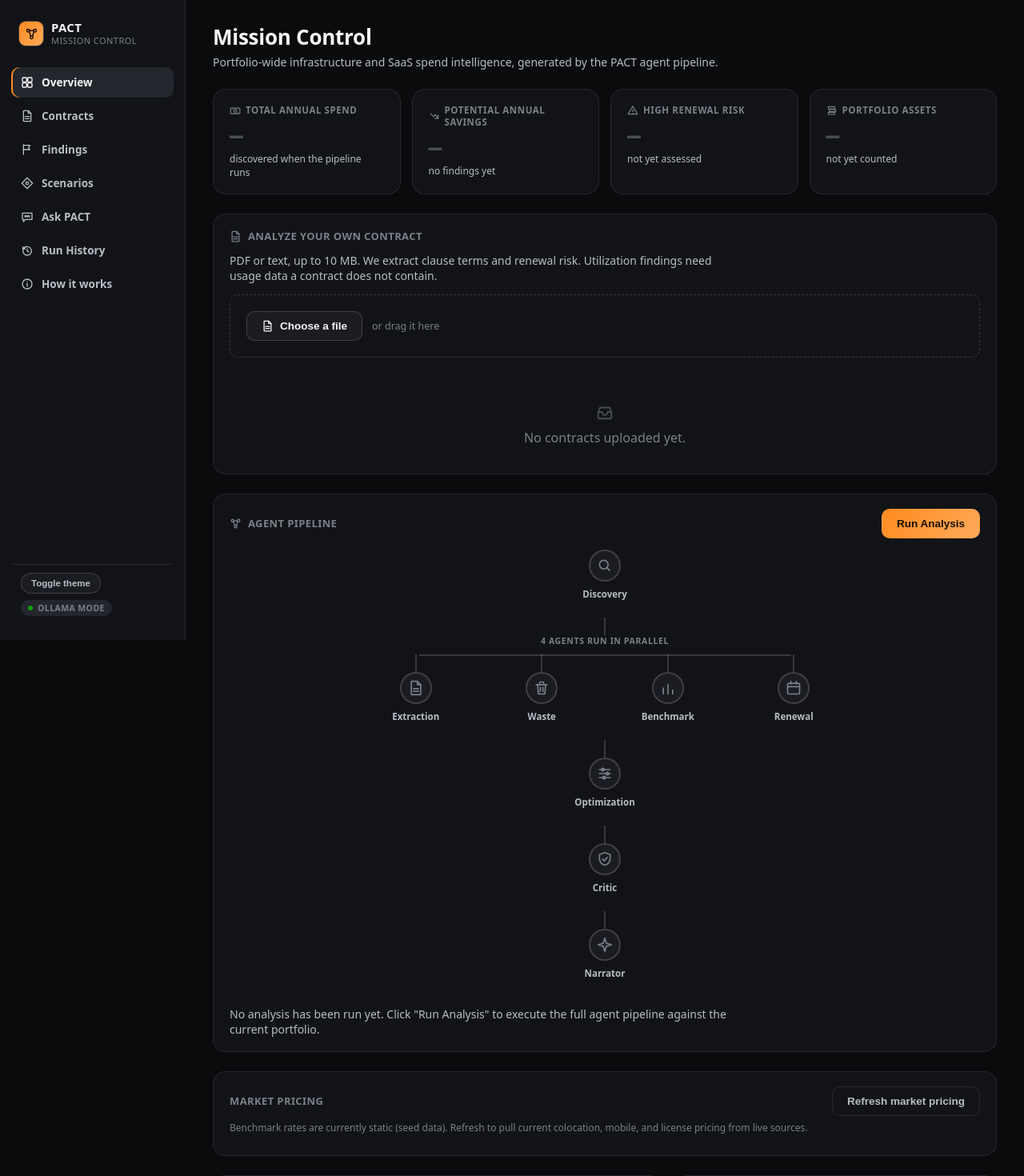
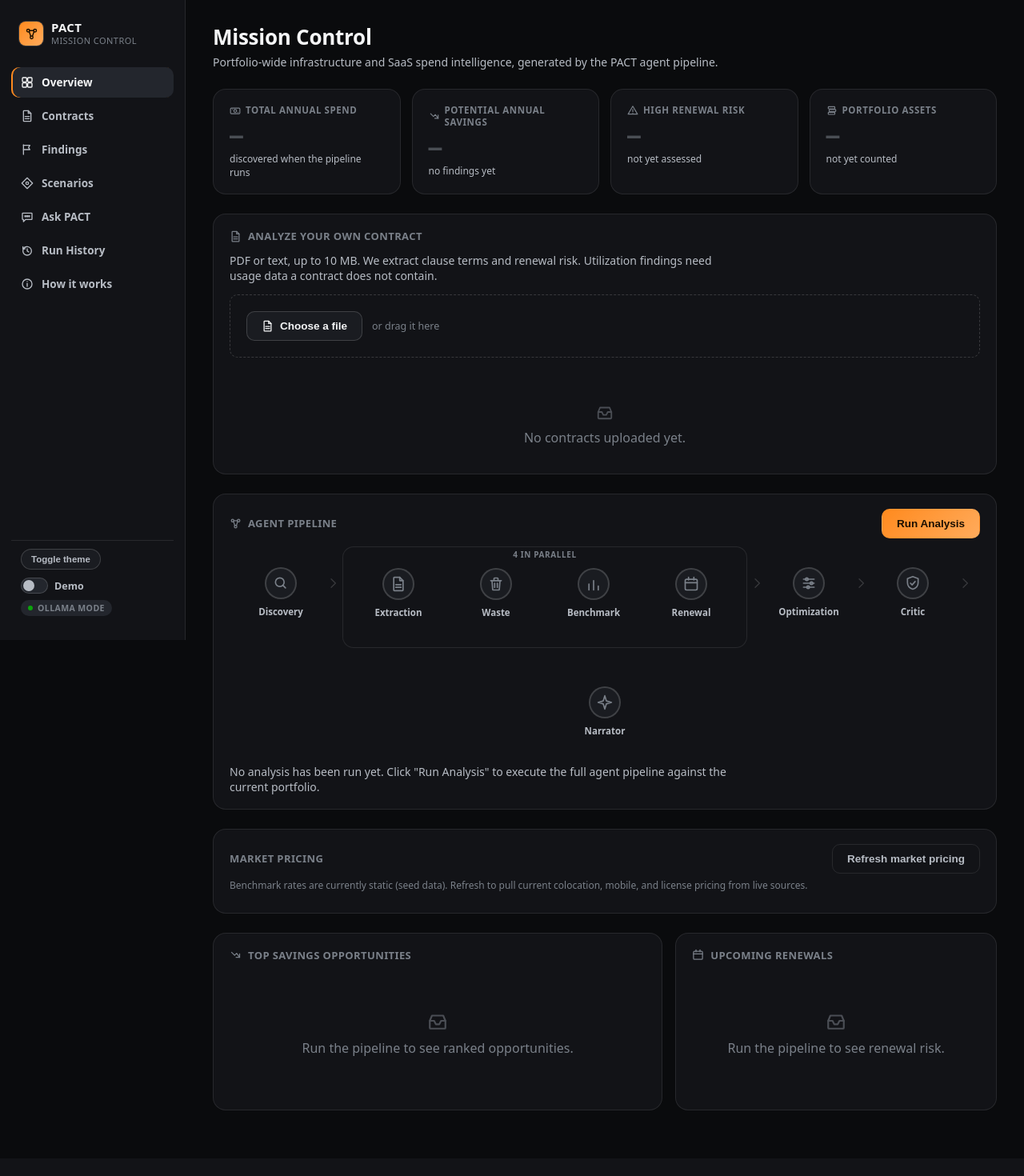
Before and after one commit to ryancblocker/infra-spend-intelligence, a FastAPI app: page / in a window 1280 px wide. Shown: the top 1470 px of the page at 80% size. After the commit the page ends 1388 px from the top, so only its background shows below. Run offline with FastAPI, Linux system fonts and the light colour scheme; data comes from the database, SQL or seed files in the repository.

Commit message:
Restore Demo Mode toggle; rebuild pipeline diagram as flat step row
- Restore app/orchestrator/demo.py (forces every agent onto the offline
  path for one run, regardless of Ollama/Anthropic configuration - a real
  configured run can take minutes, this stays fast). Adapted its
  fan-out event reordering to the current pipeline, which now emits
  started+completed per node (didn't exist when this was first built).
  No longer relabels output as "demo" - a demo run just shows as
  "offline" mode in Run History, same as any other offline run.
- Add the toggle back to the sidenav footer next to the theme toggle,
  via a global Alpine store (the footer is shared across every page;
  only Mission Control's pipeline runner consumes the setting).
- Replace the branching tree/line-art pipeline diagram with a flat
  left-to-right row of steps connected by static arrow glyphs (no
  positioned lines to misalign) - the four parallel agents are grouped
  in one bordered panel labeled "4 in parallel" instead of drawn lines
  reaching out to each one.
- Fix icon misalignment as detail text pops in during a run: every step
  reserves an identical fixed-height label slot before its icon (empty
  on plain steps, holding the real caption on the parallel group), and
  the row is top- instead of center-aligned, so an icon's position is
  fully decoupled from how much text renders below it.
- Fix a real overflow bug found while narrow-viewport testing: the
  parallel group refused to shrink, pushing content past the viewport
  edge at narrow widths.

Verified: 208/208 tests pass; live demo + real Ollama runs checked
end-to-end in-browser, both themes, desktop and 420px width, including
with deliberately mismatched detail-text lengths per step.

Co-Authored-By: Claude Sonnet 5 <noreply@anthropic.com>

```diff
--- a/app/main.py
+++ b/app/main.py
@@ -26,6 +26,7 @@ from starlette.requests import Request  # noqa: E402
 from app import config, views  # noqa: E402
 from app.data import seed_db  # noqa: E402
 from app.orchestrator import persistence  # noqa: E402
+from app.orchestrator.demo import run_demo_pipeline  # noqa: E402
 from app.orchestrator.events import DONE_SENTINEL, emit, emit_done, new_queue  # noqa: E402
 from app.orchestrator.graph import detail_for, run_pipeline  # noqa: E402
 from app.orchestrator.state import PipelineState  # noqa: E402
@@ -548,7 +549,7 @@ def api_runs():
     return {"runs": persistence.list_runs()}
 
 
-async def _execute_pipeline(q: "queue_module.Queue") -> None:
+async def _execute_pipeline(q: "queue_module.Queue", demo: bool = False) -> None:
     """Owns the pipeline's actual lifecycle - runs independently of whichever
     client's SSE connection happens to be watching it. A dropped connection
     (client timeout, closed tab) must not orphan a run mid-flight: real
@@ -565,9 +566,10 @@ async def _execute_pipeline(q: "queue_module.Queue") -> None:
     left held.
     """
     global _LAST_RUN
+    pipeline_fn = run_demo_pipeline if demo else run_pipeline
     try:
         final_state = await asyncio.wait_for(
-            asyncio.to_thread(run_pipeline, q), timeout=config.PIPELINE_TIMEOUT_SECONDS
+            asyncio.to_thread(pipeline_fn, q), timeout=config.PIPELINE_TIMEOUT_SECONDS
         )
         _LAST_RUN = final_state
         _record_node_details(final_state)
@@ -588,12 +590,12 @@ async def _execute_pipeline(q: "queue_module.Queue") -> None:
 
 
 @app.get("/api/run")
-async def api_run():
+async def api_run(demo: bool = False):
     if not _RUN_LOCK.acquire(blocking=False):
         raise HTTPException(status_code=409, detail="A pipeline run is already in progress")
 
     q = new_queue()
-    asyncio.create_task(_execute_pipeline(q))
+    asyncio.create_task(_execute_pipeline(q, demo))
 
     async def event_stream():
         ok = True
--- a/app/static/css/theme.css
+++ b/app/static/css/theme.css
@@ -382,15 +382,64 @@ tbody tr:hover { background: var(--surface-2); }
 tbody a.row-link { text-decoration: none; font-weight: 700; color: var(--ink-primary); }
 tbody a.row-link:hover { color: var(--brand); }
 
-/* --- pipeline visualization --- */
+/* --- pipeline visualization ---
+   A flat row of steps, left to right - no branch lines, no coordinate math
+   to keep in sync with anything. Discovery, then the four agents it fans
+   out to (grouped in one shared box so "these run together" is shown by
+   containment, not by drawing a line to each one), then Optimization,
+   Critic, Narrator. Every arrow is a static character between flex items,
+   not a positioned line - there is nothing here that can misalign. */
 
-.pipeline-node {
+/* Icons must stay level regardless of how long each step's detail text
+   turns out to be - detail is the LAST thing in each step, so as long as
+   every step (and the parallel group, and each arrow) is top-aligned
+   within the row, nothing that renders below the icon can ever move it.
+   The one thing that must be constructed carefully: the parallel group
+   has its own "N in parallel" caption that a plain step doesn't, which
+   would otherwise push its icons down relative to a plain step's. Every
+   item here reserves an identical label-slot - real text in the group,
+   empty everywhere else, same fixed height in both cases - so every
+   icon starts from the same offset by construction, not by matching
+   guessed pixel values. */
+
+.pipeline-steps {
+  display: flex;
+  flex-wrap: wrap;
+  align-items: flex-start;
+  justify-content: center;
+  gap: 4px;
+  row-gap: 22px;
+  padding: 4px 2px;
+}
+
+.pipeline-step-label-slot {
+  height: 18px;
+  line-height: 18px;
+  font-size: 10px;
+  font-weight: 800;
+  letter-spacing: 0.06em;
+  text-transform: uppercase;
+  color: var(--ink-muted);
+  text-align: center;
+}
+
+.pipeline-arrow {
   flex: 0 0 auto;
   display: flex;
   flex-direction: column;
   align-items: center;
   gap: 8px;
-  width: 108px;
+  color: var(--border-strong);
+}
+.pipeline-arrow-icon { height: 40px; display: flex; align-items: center; justify-content: center; }
+
+.pipeline-step {
+  flex: 0 0 auto;
+  width: 106px;
+  display: flex;
+  flex-direction: column;
+  align-items: center;
+  gap: 8px;
   text-align: center;
 }
 .pipeline-node-dot {
@@ -407,17 +456,17 @@ tbody a.row-link:hover { color: var(--brand); }
   font-size: 13px;
   transition: all 0.25s ease;
 }
-.pipeline-node.done .pipeline-node-dot {
+.pipeline-step.done .pipeline-node-dot {
   background: var(--status-good-bg);
   border-color: var(--status-good);
   color: var(--status-good);
 }
-.pipeline-node.running .pipeline-node-dot {
+.pipeline-step.running .pipeline-node-dot {
   border-color: var(--brand);
   color: var(--brand);
   animation: pulse 1.1s ease-in-out infinite;
 }
-.pipeline-node.error .pipeline-node-dot {
+.pipeline-step.error .pipeline-node-dot {
   background: var(--status-critical-bg);
   border-color: var(--status-critical);
   color: var(--status-critical);
@@ -427,76 +476,43 @@ tbody a.row-link:hover { color: var(--brand); }
   50% { box-shadow: 0 0 0 8px rgba(255, 138, 30, 0); }
 }
 .pipeline-node-label { font-size: 11.5px; font-weight: 700; color: var(--ink-secondary); }
-.pipeline-node.done .pipeline-node-label,
-.pipeline-node.running .pipeline-node-label,
-.pipeline-node.error .pipeline-node-label { color: var(--ink-primary); }
-.pipeline-node.error .pipeline-node-detail { color: var(--status-critical); }
+.pipeline-step.done .pipeline-node-label,
+.pipeline-step.running .pipeline-node-label,
+.pipeline-step.error .pipeline-node-label { color: var(--ink-primary); }
+.pipeline-step.error .pipeline-node-detail { color: var(--status-critical); }
 .pipeline-node-detail { font-size: 10.5px; color: var(--ink-muted); min-height: 14px; }
 
-/* Branching diagram: mirrors the real Orchestrator-Worker + Reflection graph
-   (see app/orchestrator/graph.py) - Discovery fans out to four agents that
-   run concurrently, join back into Optimization, then a Critic/Narrator
-   chain. This replaces a flat 8-in-a-row rail that implied a false single
-   sequence. */
-
-.pipeline-diagram { display: flex; flex-direction: column; align-items: center; padding: 8px 2px 4px 2px; }
-.pipeline-stem { width: 2px; height: 22px; background: var(--border-strong); }
-.pipeline-stem.done { background: var(--status-good); }
-
-.pipeline-fanout-label {
-  font-size: 10.5px;
-  font-weight: 700;
-  letter-spacing: 0.06em;
-  text-transform: uppercase;
-  color: var(--ink-muted);
-  margin-bottom: 10px;
+/* The one relationship still worth showing: these four run together. A
+   background panel says that by containing them, not by drawing a line to
+   each one - it can never point at the wrong thing because it isn't
+   pointing at anything, it's just holding them. */
+.pipeline-parallel-group {
+  flex: 0 1 auto;
+  min-width: 0; /* flex items default to min-width:auto (their content's
+                   natural width), which blocks shrinking entirely - this
+                   group must be able to shrink so its own items can wrap
+                   to 2x2 instead of pushing the page wider than the
+                   viewport. */
+  display: flex;
+  flex-direction: column;
+  align-items: center;
+  gap: 8px;
+  /* No top padding: the label-slot must start at this box's own top edge,
+     same as a plain step's label-slot starts at the row's top edge -
+     otherwise this box's icons would sit lower than a plain step's for a
+     reason having nothing to do with either one's detail text. */
+  padding: 0 16px 14px;
+  border-radius: 14px;
+  background: var(--surface-1);
+  border: 1px solid var(--border);
 }
-
-.pipeline-fanout { position: relative; width: 100%; max-width: 620px; }
-.pipeline-fanout::before {
-  content: "";
-  position: absolute;
-  top: 0;
-  left: 12.5%;
-  right: 12.5%;
-  height: 2px;
-  background: var(--border-strong);
+.pipeline-parallel-group-items {
+  display: flex;
+  flex-wrap: wrap;
+  align-items: flex-start;
+  gap: 16px;
+  justify-content: center;
 }
-.pipeline-fanout.all-done::before { background: var(--status-good); }
-
-.pipeline-fanout-row {
-  display: grid;
-  grid-template-columns: repeat(4, 1fr);
-  gap: 10px;
-  padding-top: 22px;
-}
-@media (max-width: 640px) {
-  .pipeline-fanout-row { grid-template-columns: repeat(2, 1fr); }
-  .pipeline-fanout::before { left: 25%; right: 25%; }
-}
-
-.pipeline-fanout-row .pipeline-node { position: relative; width: auto; }
-.pipeline-fanout-row .pipeline-node::before {
-  content: "";
-  position: absolute;
-  top: -22px;
-  left: 50%;
-  width: 2px;
-  height: 22px;
-  background: var(--border-strong);
-  transform: translateX(-50%);
-}
-.pipeline-fanout-row .pipeline-node.done::before { background: var(--status-good); }
-
-/* Optimization/Critic/Narrator stack as solo nodes (same pattern as
-   Discovery) rather than a side-by-side row. A horizontal row centers as
-   one block, so the incoming convergence stem - itself centered on the
-   diagram - lands in the gap between the first two nodes instead of on
-   Optimization's dot. Stacking removes the misalignment by construction:
-   every node here is centered the same way Discovery is, so every stem
-   between them is guaranteed to land on a dot. Wider than a fan-out column
-   (which is grid-constrained to fit 4 across) so detail text wraps less. */
-.pipeline-solo { width: 220px; }
 
 /* --- scenario cards (Keep/Cancel/Renegotiate) ---
    The decision-relevant info - what action, what it's worth - is the
--- a/app/static/js/app.js
+++ b/app/static/js/app.js
@@ -37,6 +37,23 @@ document.addEventListener("DOMContentLoaded", () => {
     if (Number.isFinite(target)) {
       countUp(el, target, { prefix: el.getAttribute("data-prefix") || "" });
     }
+  });
+});
+
+// --- Global stores ---
+// Demo mode lives in a store (not a page-local Alpine component) because
+// its toggle sits in the sidenav footer - present on every page - while
+// only Mission Control's pipelineRunner() actually consumes it.
+
+document.addEventListener("alpine:init", () => {
+  let storedDemoMode = false;
+  try { storedDemoMode = localStorage.getItem("pact-demo-mode") === "1"; } catch (e) { /* ignore */ }
+
+  Alpine.store("pact", {
+    demoMode: storedDemoMode,
+    persistDemoMode() {
+      try { localStorage.setItem("pact-demo-mode", this.demoMode ? "1" : "0"); } catch (e) { /* ignore */ }
+    },
   });
 });
 
@@ -103,7 +120,7 @@ function pipelineRunner(completedDetails) {
         window.history.replaceState({}, "", window.location.pathname);
       }
 
-      const source = new EventSource("/api/run");
+      const source = new EventSource(this.$store.pact.demoMode ? "/api/run?demo=true" : "/api/run");
       this._source = source;
 
       source.onmessage = (evt) => {
--- a/app/templates/base.html
+++ b/app/templates/base.html
@@ -12,7 +12,7 @@
 <body>
   {% from "_icons.html" import icon %}
   <div class="shell">
-    <nav class="sidenav">
+    <nav class="sidenav" x-data>
       <div class="brand">
         <div class="brand-mark">{{ icon("nodes", 17) }}</div>
         <div>
@@ -32,6 +32,13 @@
       <div class="nav-footer">
         <div class="nav-footer-row">
           <button class="theme-toggle" onclick="pactToggleTheme()">Toggle theme</button>
+          <label class="switch-row" title="The next run forces every agent onto the offline deterministic path, regardless of Ollama/Anthropic configuration - fast and reproducible for a demo, no LLM calls.">
+            <span class="switch">
+              <input type="checkbox" x-model="$store.pact.demoMode" @change="$store.pact.persistDemoMode()">
+              <span class="switch-track"><span class="switch-thumb"></span></span>
+            </span>
+            Demo
+          </label>
         </div>
         <div class="mode-pill {% if llm_mode == 'offline' %}offline{% endif %}">
           <span class="mode-dot"></span> {{ llm_mode }} mode
--- a/app/templates/mission_control.html
+++ b/app/templates/mission_control.html
@@ -99,56 +99,84 @@
     </button>
   </div>
 
-  <div class="pipeline-diagram">
-    <div class="pipeline-node pipeline-solo" :class="statusOf('discovery')">
+  <p class="page-subtitle" style="margin:0 0 10px 0; font-size:12px;" x-show="$store.pact.demoMode" x-cloak>
+    Demo mode is on (toggle it in the sidebar) - the next run forces the offline deterministic path, no LLM calls, done in seconds. Good for a walkthrough.
+  </p>
+
+  {# Every step (and each arrow) starts with a label-slot of the same fixed
+     height - empty here, real text on the parallel group below - so every
+     icon starts from an identical offset no matter what text, if any,
+     renders above or below it. See the CSS comment on .pipeline-steps. #}
+  <div class="pipeline-steps">
+    <div class="pipeline-step" :class="statusOf('discovery')">
+      <div class="pipeline-step-label-slot" aria-hidden="true"></div>
       <div class="pipeline-node-dot">{{ icon("search", 20) }}</div>
       <div class="pipeline-node-label">Discovery</div>
       <div class="pipeline-node-detail" x-text="detailOf('discovery')"></div>
     </div>
-    <div class="pipeline-stem" :class="statusOf('discovery') === 'done' ? 'done' : ''"></div>
 
-    <div class="pipeline-fanout-label">4 agents run in parallel</div>
-    <div class="pipeline-fanout" :class="allDone(['extraction','waste','benchmark','renewal']) ? 'all-done' : ''">
-      <div class="pipeline-fanout-row">
-        <div class="pipeline-node" :class="statusOf('extraction')">
+    <div class="pipeline-arrow">
+      <div class="pipeline-step-label-slot" aria-hidden="true"></div>
+      <div class="pipeline-arrow-icon">{{ icon("chevron-right", 16) }}</div>
+    </div>
+
+    <div class="pipeline-parallel-group">
+      <div class="pipeline-step-label-slot">4 in parallel</div>
+      <div class="pipeline-parallel-group-items">
+        <div class="pipeline-step" :class="statusOf('extraction')">
           <div class="pipeline-node-dot">{{ icon("file-text", 20) }}</div>
           <div class="pipeline-node-label">Extraction</div>
           <div class="pipeline-node-detail" x-text="detailOf('extraction')"></div>
         </div>
-        <div class="pipeline-node" :class="statusOf('waste')">
+        <div class="pipeline-step" :class="statusOf('waste')">
           <div class="pipeline-node-dot">{{ icon("trash", 20) }}</div>
           <div class="pipeline-node-label">Waste</div>
           <div class="pipeline-node-detail" x-text="detailOf('waste')"></div>
         </div>
-        <div class="pipeline-node" :class="statusOf('benchmark')">
+        <div class="pipeline-step" :class="statusOf('benchmark')">
           <div class="pipeline-node-dot">{{ icon("bar-chart", 20) }}</div>
           <div class="pipeline-node-label">Benchmark</div>
           <div class="pipeline-node-detail" x-text="detailOf('benchmark')"></div>
         </div>
-        <div class="pipeline-node" :class="statusOf('renewal')">
+        <div class="pipeline-step" :class="statusOf('renewal')">
           <div class="pipeline-node-dot">{{ icon("calendar", 20) }}</div>
           <div class="pipeline-node-label">Renewal</div>
           <div class="pipeline-node-detail" x-text="detailOf('renewal')"></div>
         </div>
       </div>
     </div>
-    <div class="pipeline-stem" :class="allDone(['extraction','waste','benchmark','renewal']) ? 'done' : ''"></div>
 
-    <div class="pipeline-node pipeline-solo" :class="statusOf('optimization')">
+    <div class="pipeline-arrow">
+      <div class="pipeline-step-label-slot" aria-hidden="true"></div>
+      <div class="pipeline-arrow-icon">{{ icon("chevron-right", 16) }}</div>
+    </div>
+
+    <div class="pipeline-step" :class="statusOf('optimization')">
+      <div class="pipeline-step-label-slot" aria-hidden="true"></div>
       <div class="pipeline-node-dot">{{ icon("sliders", 20) }}</div>
       <div class="pipeline-node-label">Optimization</div>
       <div class="pipeline-node-detail" x-text="detailOf('optimization')"></div>
     </div>
-    <div class="pipeline-stem" :class="statusOf('optimization') === 'done' ? 'done' : ''"></div>
 
-    <div class="pipeline-node pipeline-solo" :class="statusOf('critic')">
+    <div class="pipeline-arrow">
+      <div class="pipeline-step-label-slot" aria-hidden="true"></div>
+      <div class="pipeline-arrow-icon">{{ icon("chevron-right", 16) }}</div>
+    </div>
+
+    <div class="pipeline-step" :class="statusOf('critic')">
+      <div class="pipeline-step-label-slot" aria-hidden="true"></div>
       <div class="pipeline-node-dot">{{ icon("shield-check", 20) }}</div>
       <div class="pipeline-node-label">Critic</div>
       <div class="pipeline-node-detail" x-text="detailOf('critic')"></div>
     </div>
-    <div class="pipeline-stem" :class="statusOf('critic') === 'done' ? 'done' : ''"></div>
 
-    <div class="pipeline-node pipeline-solo" :class="statusOf('narrator')">
+    <div class="pipeline-arrow">
+      <div class="pipeline-step-label-slot" aria-hidden="true"></div>
+      <div class="pipeline-arrow-icon">{{ icon("chevron-right", 16) }}</div>
+    </div>
+
+    <div class="pipeline-step" :class="statusOf('narrator')">
+      <div class="pipeline-step-label-slot" aria-hidden="true"></div>
       <div class="pipeline-node-dot">{{ icon("sparkles", 20) }}</div>
       <div class="pipeline-node-label">Narrator</div>
       <div class="pipeline-node-detail" x-text="detailOf('narrator')"></div>
```
Also changed, not shown: app/orchestrator/demo.py (added, +99 -0 lines), tests/test_demo.py (added, +95 -0 lines).
